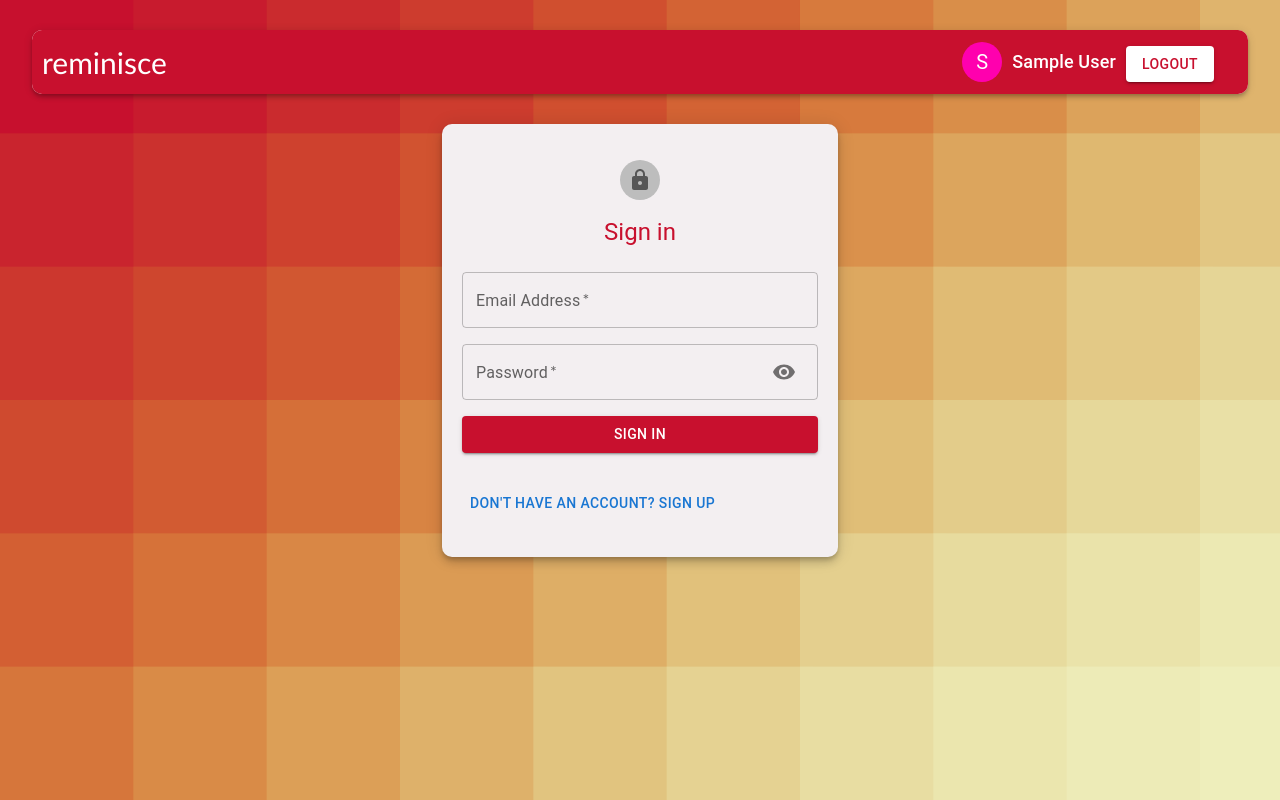
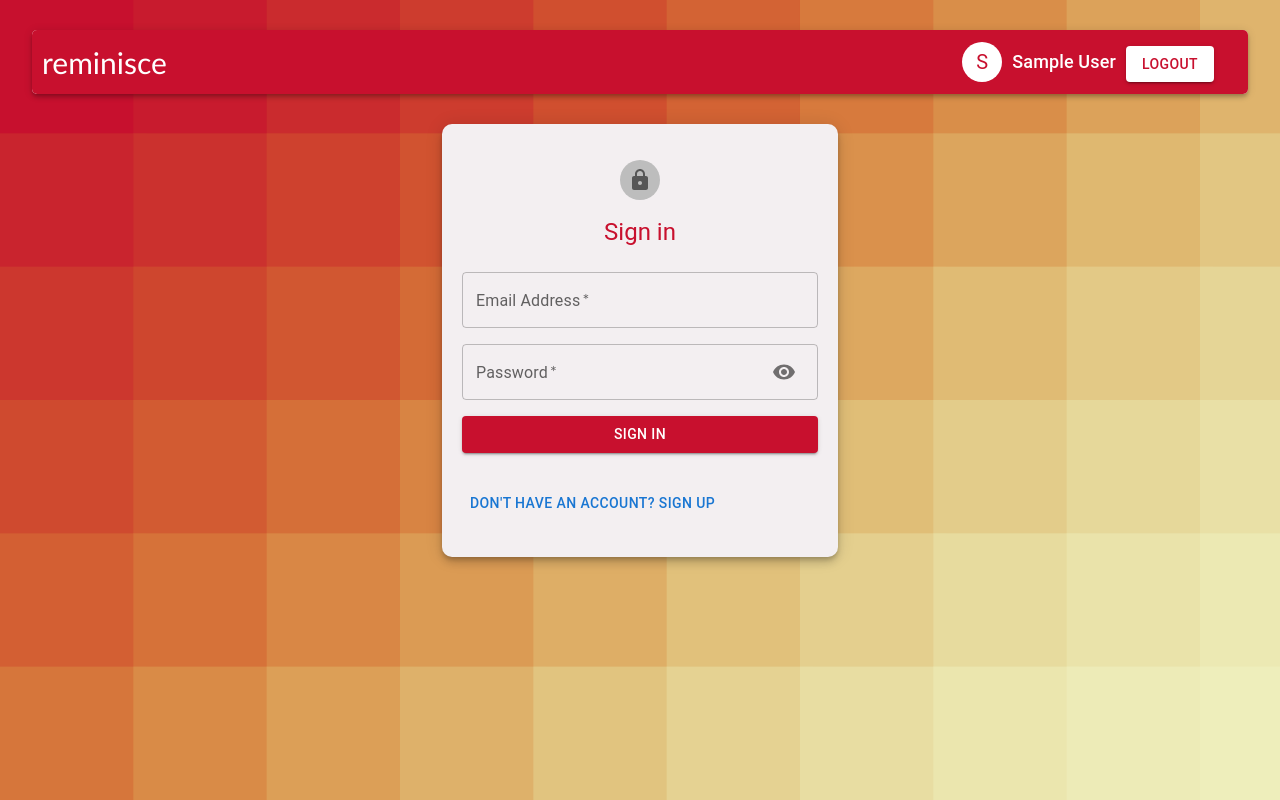
Before and after one commit to rugvedwagh/flicklog, a React (Create React App) app in the folder client/: page /auth in a window 1280 px wide. Built offline with nearby package versions, Linux system fonts and the light colour scheme; sample sign-in values are in the browser's storage.

Commit message:
same as previous

```diff
--- a/client/src/components/Form/Form.js
+++ b/client/src/components/Form/Form.js
@@ -99,7 +99,7 @@ const Form = ({ currentId, setCurrentId }) => {
                 <Button className='buttonSubmit' variant='contained' color='primary' size='large' type='submit' fullWidth style={{ marginBottom: '10px', backgroundColor:'#c8102e' }} >
                     Post
                 </Button>
-                <Button color='secondary' variant='contained' size='small' onClick={clear} fullWidth>
+                <Button variant='outlined' size='small' onClick={clear} fullWidth style={{backgroundCOlor:'white', color:'#c8102e'}}>
                     Clear
                 </Button>
             </form>
--- a/client/src/components/Home/styles.css
+++ b/client/src/components/Home/styles.css
@@ -3,7 +3,6 @@
 }
 
 .appBarSearch {
-    border-radius: 4;
     display: flex;
     padding: 16px;
     border-radius: 5px;
--- a/client/src/components/Navbar/Navbar.js
+++ b/client/src/components/Navbar/Navbar.js
@@ -52,7 +52,7 @@ const Navbar = () => {
                     {user?.result ? (
                         <div className='profile'>
                             <span className='avatarcontainer'>
-                                <Avatar onClick={openUser} className='purple' style={{ backgroundColor: '#ff00ae' }} alt={user?.result.name} src={user?.result.imageUrl}>
+                                <Avatar onClick={openUser} className='purple'  sx={{ bgcolor: 'white', color:'#C8102E' }} alt={user?.result.name} src={user?.result.imageUrl}>
                                     {user?.result.name.charAt(0)}
                                 </Avatar>
                             </span>
--- a/client/src/components/Navbar/styles.css
+++ b/client/src/components/Navbar/styles.css
@@ -10,17 +10,18 @@
 }
 
 .appBar {
-    border-radius: 10px;
+    border-radius: 5px;
     margin: 30px 0;
     display: flex;
     flex-direction: row;
     justify-content: space-between;
     align-items: center;
+    background-color: var(--forestred);
 }
 
 .navbar {
     background-color: var(--forestred);
-    border-radius: 10px;
+    border-radius: 5px;
     display: flex;
     flex-direction: row;
     align-items: center;
@@ -67,9 +68,8 @@
 }
 
 .purple {
-    color: #fff;
+    color: #C8102E;
     margin: 0 10px;
-    background-color: pink;
     cursor: pointer;
 }
 
--- a/client/src/components/PostDetails/postdetail.css
+++ b/client/src/components/PostDetails/postdetail.css
@@ -6,7 +6,7 @@
     display: flex;
     justify-content: space-between;
     background-color: #f3eff1;
-    border-radius: 10px;
+    border-radius: 5px;
     padding: 20px;
     box-shadow: rgba(0, 0, 0, 0.35) 0px 5px 15px;
 }
@@ -24,7 +24,7 @@
 
 .imag {
     max-width: 100%;
-    border-radius: 10px;
+    border-radius: 5px;
     height: auto;
 }
 
@@ -40,6 +40,10 @@
 }
 
 @media only screen and (max-width: 600px) {
+    .posttitle {
+        font-weight: light;
+    }
+
     .main {
         flex-direction: column-reverse;
         padding: 10px;
@@ -53,7 +57,7 @@
 
     .imag {
         max-width: 100%;
-        border-radius: 8px;
+        border-radius: 5px;
     }
 
     .commentsOuterContainer {
@@ -105,7 +109,7 @@
 .sect {
     background-color: #f3eff1;
     box-shadow: rgba(0, 0, 0, 0.35) 0px 5px 15px;
-    border-radius: 10px;
+    border-radius: 5px;
     margin: 2rem 0px;
     padding: 10px;
 }
@@ -114,7 +118,7 @@
     margin: 20px;
     padding: 10px 20px;
     cursor: pointer;
-    border-radius: 10px;
+    border-radius: 5px;
     box-shadow: rgba(0, 0, 0, 0.35) 0px 5px 15px;
 }
 
--- a/client/src/components/Posts/Post/Post.js
+++ b/client/src/components/Posts/Post/Post.js
@@ -39,7 +39,7 @@ const Post = ({ post, setCurrentId }) => {
         if (likes.length > 0) {
             return likes.find((like) => like === userId)
                 ? (
-                    <><ThumbUpAltIcon fontSize="small" />&nbsp;{likes.length > 2 ? `You and ${likes.length - 1} others` : `${likes.length} like${likes.length > 1 ? 's' : ''}`}</>
+                    <><ThumbUpAltIcon fontSize="small" /><span style={{ textTransform: 'none' }}>&nbsp;{likes.length > 2 ? `You and ${likes.length - 1} others` : `${likes.length} like${likes.length > 1 ? 's' : ''}`}</span></>
                 ) : (
                     <><ThumbUpAltOutlinedIcon fontSize="small" />&nbsp;{likes.length} {likes.length === 1 ? 'Like' : 'Likes'}</>
                 );
@@ -48,7 +48,7 @@ const Post = ({ post, setCurrentId }) => {
     };
 
     return (
-        <Card className='card' raised elevation={6} style={{ borderRadius: '10px', backgroundColor: 'white' }}>
+        <Card className='card' raised elevation={6} >
             <CardMedia onClick={openPost} className='media' image={post.selectedfile} title={post.title} />
             <div className='overlay'>
                 <Typography variant="h6">
@@ -82,7 +82,7 @@ const Post = ({ post, setCurrentId }) => {
             </CardContent>
             <CardActions className='cardActions'>
                 <Tooltip title="Like" arrow placement='top'>
-                    <Button size="small" style={{ color: '#c8102e' }} disabled={!user?.result} color="primary" onClick={handleLike}>
+                    <Button size="small" style={{ color: '#c8102e' }} disabled={!user?.result} onClick={handleLike}>
                         <Likes />
                     </Button>
                 </Tooltip>
--- a/client/src/components/Posts/Post/post.css
+++ b/client/src/components/Posts/Post/post.css
@@ -19,13 +19,14 @@
 }
 
 .card {
+    position: relative;
     display: flex;
-    background-color: white;
     flex-direction: column;
     justify-content: space-between;
+    background-color: white;
+    color: white;
+    border-radius: 5px;
     height: 100%;
-    position: relative;
-    color: white;
 }
 
 .overlay {
```
